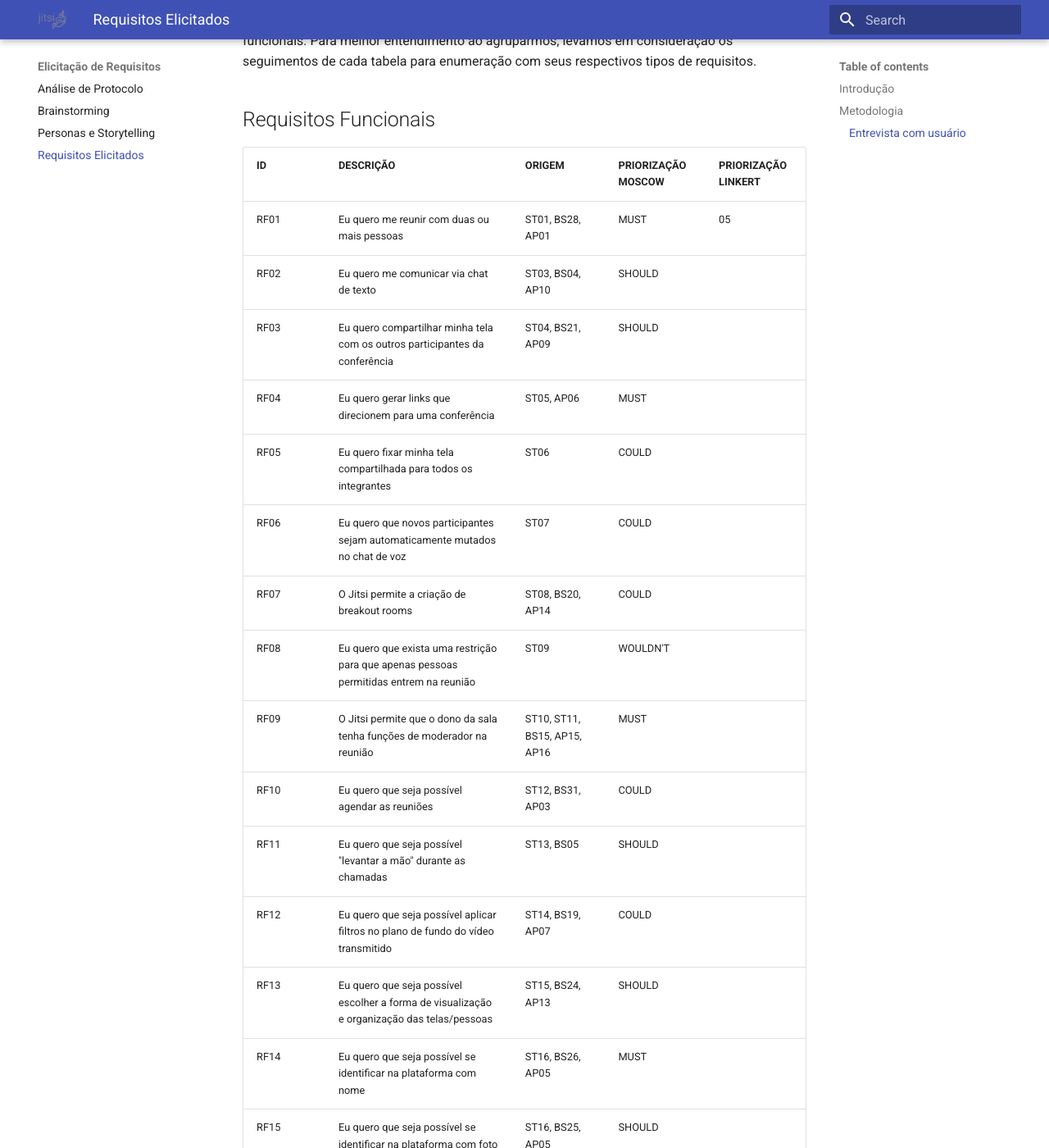
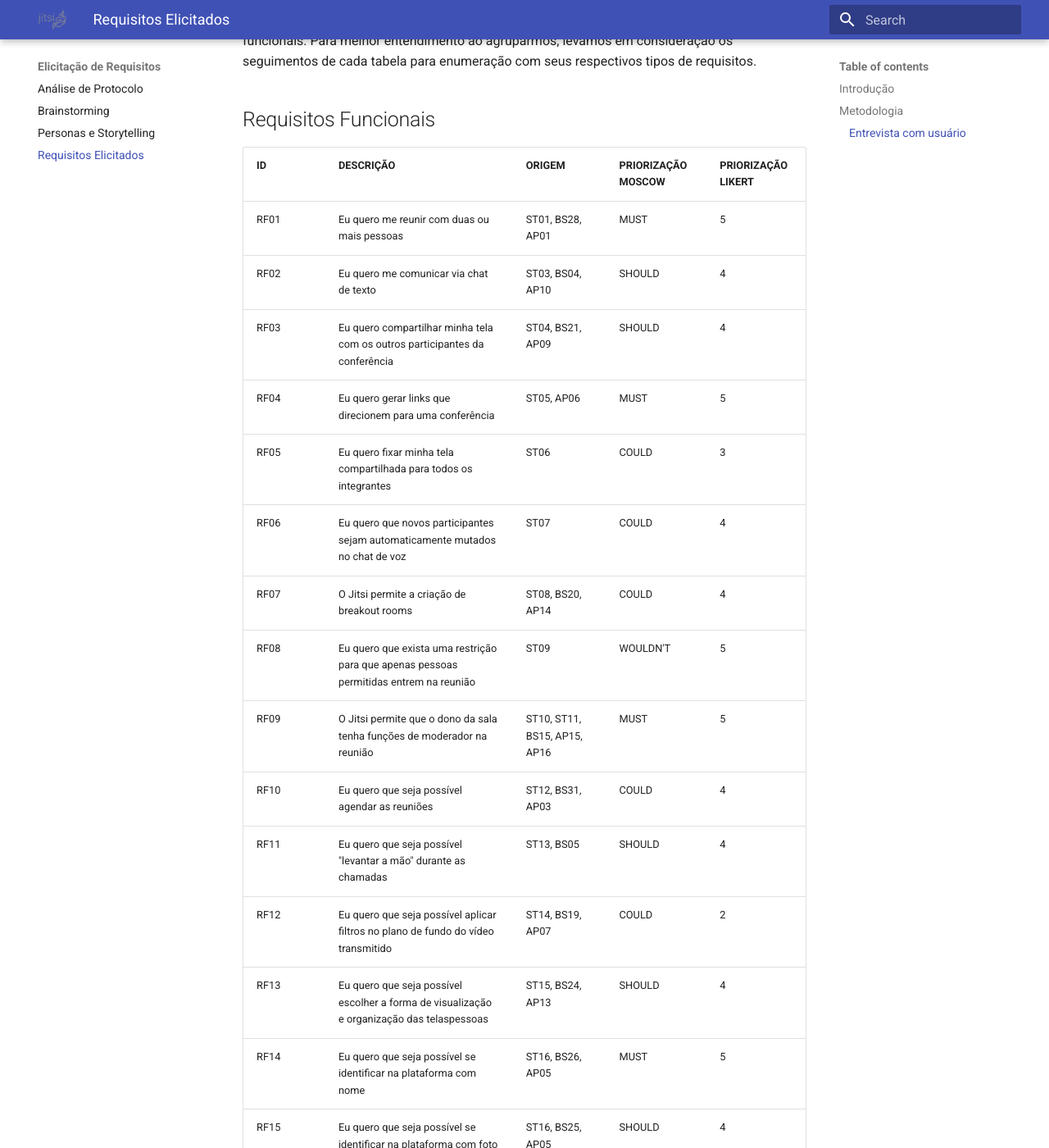
Before and after one commit to gabrielm2q/2022.1-Jitsi-Meet, an MkDocs documentation site: the page built from docs/elicitacao/requisitoselicitados.md, in a window 1280 px wide and 1400 px high, scrolled down 2474 px. Shown: the whole window at 82% size. Built offline with MkDocs 1.6.1 and Material for MkDocs 9.7.7, drawn with Linux system fonts in a browser that asks for light colours; some of the changed text lies outside the part shown.

Commit message:
Review nfr (#53)
* start nrf review

* Finish

```diff
--- a/docs/elicitacao/requisitoselicitados.md
+++ b/docs/elicitacao/requisitoselicitados.md
@@ -60,54 +60,54 @@ Os requisitos elicitados da análise de protocolo possuí tabelas separadas de F
 ## Requisitos Funcionais
 
 
-| ID   | DESCRIÇÃO    | ORIGEM  | PRIORIZAÇÃO MOSCOW | PRIORIZAÇÃO LINKERT  |
+| ID   | DESCRIÇÃO    | ORIGEM  | PRIORIZAÇÃO MOSCOW | PRIORIZAÇÃO LIKERT  |
 | ---- | ----------------------------------------------------------------------------------------------------------------------------------------------- | ---------------------------- | ----------- | ------- |
-| RF01 | Eu quero me reunir com duas ou mais pessoas                                                                                                     | ST01, BS28, AP01             | MUST | 05 |
-| RF02 | Eu quero me comunicar via chat de texto                                                                                                         | ST03, BS04, AP10             | SHOULD  |
-| RF03 | Eu quero compartilhar minha tela com os outros participantes da conferência                                                                     | ST04, BS21, AP09             | SHOULD      |
-| RF04 | Eu quero gerar links que direcionem para uma conferência                                                                                        | ST05, AP06                   | MUST        |
-| RF05 | Eu quero fixar minha tela compartilhada para todos os integrantes                                                                               | ST06                         | COULD       |
-| RF06 | Eu quero que novos participantes sejam automaticamente mutados no chat de voz                                                                   | ST07                         | COULD       |
-| RF07 | O Jitsi permite a criação de breakout rooms                                                                                                     | ST08, BS20, AP14             | COULD       |
-| RF08 | Eu quero que exista uma restrição para que apenas pessoas permitidas entrem na reunião                                                          | ST09                         | WOULDN'T    |
-| RF09 | O Jitsi permite que o dono da sala tenha funções de moderador na reunião                                                                        | ST10, ST11, BS15, AP15, AP16 | MUST        |
-| RF10 | Eu quero que seja possível agendar as reuniões                                                                                                  | ST12, BS31, AP03             | COULD       |
-| RF11 | Eu quero que seja possível "levantar a mão" durante as chamadas                                                                                 | ST13, BS05                   | SHOULD      |
-| RF12 | Eu quero que seja possível aplicar filtros no plano de fundo do vídeo transmitido                                                               | ST14, BS19, AP07             | COULD       |
-| RF13 | Eu quero que seja possível escolher a forma de visualização e organização das telas/pessoas                                                     | ST15, BS24, AP13             | SHOULD      |
-| RF14 | Eu quero que seja possível se identificar na plataforma com nome                                                                                | ST16, BS26, AP05             | MUST        |
-| RF15 | Eu quero que seja possível se identificar na plataforma com foto                                                                                | ST16, BS25, AP05             | SHOULD      |
-| RF16 | Eu quero que o usuário possa ativar um filtro de ruídos do áudio                                                                                | ST18                         | SHOULD      |
-| RF17 | Eu quero que seja possível ver meu próprio vídeo durante o uso da plataforma                                                                    | ST21                         | MUST        |
-| RF18 | Eu quero que seja possível alternar o idioma da plataforma                                                                                      | ST22                         | MUST        |
-| RF19 | O Jitsi permite a visualização do histórico de reuniões                                                                                         | BS33, AP04                   | SHOULD      |
-| RF20 | O Jitsi permite que o usuário configure o próprio áudio e vídeo                                                                                 | BS06, BS16, AP02             | MUST        |
-| RF21 | O Jitsi permite a interação entre os participantes por voz e vídeo                                                                              | BS07, BS10, AP08             | MUST        |
-| RF22 | O Jitsi permite que enquetes sejam feitas e respondidas em tempo real                                                                           | BS13, AP11                   | COULD       |
-| RF23 | O Jitsi permite reação com emotes pelos usuários                                                                                                | AP12, BS18                   | COULD       |
-| RF24 | O Jitsi permite alterações no perfil durante a reunião                                                                                          | AP17                         | COULD       |
-| RF25 | O Jitsi permite que o usuário saia a qualquer momento da reunião                                                                                | AP18, BS39                   | MUST        |
-| RF26 | A aplicação deve permitir que o usuário possa parar a transmissão de seu video para que o mesmo não seja visto caso não queira                  | BS10                         | MUST        |
-| RF27 | A aplicação deve permitir referenciar pessoas no chat da transmissão para que o usuário consiga destacar um usuário em sua mensagem             | BS11                         | SHOULD      |
-| RF28 | A aplicação deve permitir a mensagem privada entre usuários para que os mesmos possam conversar em particular durante uma conferência           | BS12                         | WOULDN'T    |
-| RF29 | A aplicação deve permitir que um usuário possa compartilhar um quadro de tarefas para que todos os usuários possam visualizar e mexer com ele   | BS17                         | WOULDN'T    |
-| RF30 | A aplicação deve permitir que o usuário realize o login para que o mesmo possa acessar suas informações salvas                                  | BS27                         | WOULDN'T    |
-| RF31 | A aplicação deve permitir que o usuário faça conexões com outros usuários para que possa ter salvo aqueles que deseja fazer conexões facilmente | BS30                         | WOULDN'T    |
+| RF01 | Eu quero me reunir com duas ou mais pessoas                                                                                                     | ST01, BS28, AP01             | MUST | 5 |
+| RF02 | Eu quero me comunicar via chat de texto                                                                                                         | ST03, BS04, AP10             | SHOULD  | 4 |
+| RF03 | Eu quero compartilhar minha tela com os outros participantes da conferência                                                                     | ST04, BS21, AP09             | SHOULD      | 4 |
+| RF04 | Eu quero gerar links que direcionem para uma conferência                                                                                        | ST05, AP06                   | MUST        | 5 |
+| RF05 | Eu quero fixar minha tela compartilhada para todos os integrantes                                                                               | ST06                         | COULD       | 3 |
+| RF06 | Eu quero que novos participantes sejam automaticamente mutados no chat de voz                                                                   | ST07                         | COULD       | 4 |
+| RF07 | O Jitsi permite a criação de breakout rooms                                                                                                     | ST08, BS20, AP14             | COULD       | 4 |
+| RF08 | Eu quero que exista uma restrição para que apenas pessoas permitidas entrem na reunião                                                          | ST09                         | WOULDN'T    | 5 |
+| RF09 | O Jitsi permite que o dono da sala tenha funções de moderador na reunião                                                                        | ST10, ST11, BS15, AP15, AP16 | MUST        | 5 |
+| RF10 | Eu quero que seja possível agendar as reuniões                                                                                                  | ST12, BS31, AP03             | COULD       | 4 |
+| RF11 | Eu quero que seja possível "levantar a mão" durante as chamadas                                                                                 | ST13, BS05                   | SHOULD      | 4 |
+| RF12 | Eu quero que seja possível aplicar filtros no plano de fundo do vídeo transmitido                                                               | ST14, BS19, AP07             | COULD       | 2 |
+| RF13 | Eu quero que seja possível escolher a forma de visualização e organização das telaspessoas                                                     | ST15, BS24, AP13             | SHOULD      | 4 |
+| RF14 | Eu quero que seja possível se identificar na plataforma com nome                                                                                | ST16, BS26, AP05             | MUST        | 5 |
+| RF15 | Eu quero que seja possível se identificar na plataforma com foto                                                                                | ST16, BS25, AP05             | SHOULD      | 4 |
+| RF16 | Eu quero que o usuário possa ativar um filtro de ruídos do áudio                                                                                | ST18                         | SHOULD      | 3 |
+| RF17 | Eu quero que seja possível ver meu próprio vídeo durante o uso da plataforma                                                                    | ST21                         | MUST        | 4 |
+| RF18 | Eu quero que seja possível alternar o idioma da plataforma                                                                                      | ST22                         | MUST        | 5 |
+| RF19 | O Jitsi permite a visualização do histórico de reuniões                                                                                         | BS33, AP04                   | SHOULD      | 4 |
+| RF20 | O Jitsi permite que o usuário configure o próprio áudio e vídeo                                                                                 | BS06, BS16, AP02             | MUST        | 5 |
+| RF21 | O Jitsi permite a interação entre os participantes por voz e vídeo                                                                              | BS07, BS10, AP08             | MUST        | 5 |
+| RF22 | O Jitsi permite que enquetes sejam feitas e respondidas em tempo real                                                                           | BS13, AP11                   | COULD       | 4 |
+| RF23 | O Jitsi permite reação com emotes pelos usuários                                                                                                | AP12, BS18                   | COULD       | 3 |
+| RF24 | O Jitsi permite alterações no perfil durante a reunião                                                                                          | AP17                         | COULD       | 2 |
+| RF25 | O Jitsi permite que o usuário saia a qualquer momento da reunião                                                                                | AP18, BS39                   | MUST        | 5 |
+| RF26 | A aplicação deve permitir que o usuário possa parar a transmissão de seu video para que o mesmo não seja visto caso não queira                  | BS10                         | MUST        | 5 |
+| RF27 | A aplicação deve permitir referenciar pessoas no chat da transmissão para que o usuário consiga destacar um usuário em sua mensagem             | BS11                         | SHOULD      | 3 |
+| RF28 | A aplicação deve permitir a mensagem privada entre usuários para que os mesmos possam conversar em particular durante uma conferência           | BS12                         | WOULDN'T    | 3 |
+| RF29 | A aplicação deve permitir que um usuário possa compartilhar um quadro de tarefas para que todos os usuários possam visualizar e mexer com ele   | BS17                         | WOULDN'T    | 4 |
+| RF30 | A aplicação deve permitir que o usuário realize o login para que o mesmo possa acessar suas informações salvas                                  | BS27                         | WOULDN'T    | 5 |
+| RF31 | A aplicação deve permitir que o usuário faça conexões com outros usuários para que possa ter salvo aqueles que deseja fazer conexões facilmente | BS30                         | WOULDN'T    | 3 |
 
 _Tabela 03: Requisitos Funcionais e priorização de acordo com o MoSCoW_
 
 ## Requisitos Não Funcionais
 
-| Id    | Descrição                                                                                                    | Origem           | Prioridade |
-| ----- | ------------------------------------------------------------------------------------------------------------ | ---------------- | ---------- |
-| RNF01 | Eu quero uma interface minimalista                                                                           | ST02             | SHOULD     |
-| RNF02 | O Jitsi deve zelar pela privacidade dos usuários                                                             | AP01             | MUST       |
-| RNF03 | Eu quero que a plataforma priorize a estabilidade em detrimento da qualidade da conferência                  | ST17, ST19, BS35 | SHOULD     |
-| RNF04 | O Jitsi deve ter uma interface que facilite a visualização das mudanças de estado na reunião                 | AP02             | SHOULD     |
-| RNF05 | Eu quero que o Jitsi seja usado nas principais plataformas (por exemplo, a plataforma mobile)                | ST20, AP03       | SHOULD     |
-| RNF06 | Eu quero que as funcionalidades da plataforma possuam indicações visuais intuitivas                          | ST23, BS38, AP02 | MUST       |
-| RNF07 | O Jitsi deve permitir que o usuário altere configurações dos dispositivos de áudio e vídeo durante a reunião | AP04             | MUST       |
-| RNF08 | A aplicação deve aceitar entrada e saída de som para que o usuário consiga transmitir sua voz                | BS03             | MUST       |
+| Id    | Descrição                                                                                                    | Origem           | Prioridade MOSCOW | Prioridade LIKERT |
+| ----- | ------------------------------------------------------------------------------------------------------------ | ---------------- | ---------- | :---: |
+| RNF01 | Eu quero uma interface minimalista                                                                           | ST02             | SHOULD     | 5 |
+| RNF02 | O Jitsi deve zelar pela privacidade dos usuários                                                             | AP01             | MUST       | 5 |
+| RNF03 | Eu quero que a plataforma priorize a estabilidade em detrimento da qualidade da conferência                  | ST17, ST19, BS35 | SHOULD     | 3 |
+| RNF04 | O Jitsi deve ter uma interface que facilite a visualização das mudanças de estado na reunião                 | AP02             | SHOULD     | 4 |
+| RNF05 | Eu quero que o Jitsi seja usado nas principais plataformas (por exemplo, a plataforma mobile)                | ST20, AP03       | SHOULD     | 5 |
+| RNF06 | Eu quero que as funcionalidades da plataforma possuam indicações visuais intuitivas                          | ST23, BS38, AP02 | MUST       | 5 |
+| RNF07 | O Jitsi deve permitir que o usuário altere configurações dos dispositivos de áudio e vídeo durante a reunião | AP04             | MUST       | 5 |
+| RNF08 | A aplicação deve aceitar entrada e saída de som para que o usuário consiga transmitir sua voz                | BS03             | MUST       | 5 |
 
 _Tabela 04: Requisitos Não Funcionais e priorização de acordo com o MoSCoW_
 
```
Also changed, not shown: docs/modelagem/nfr.md (+44 -10 lines).
